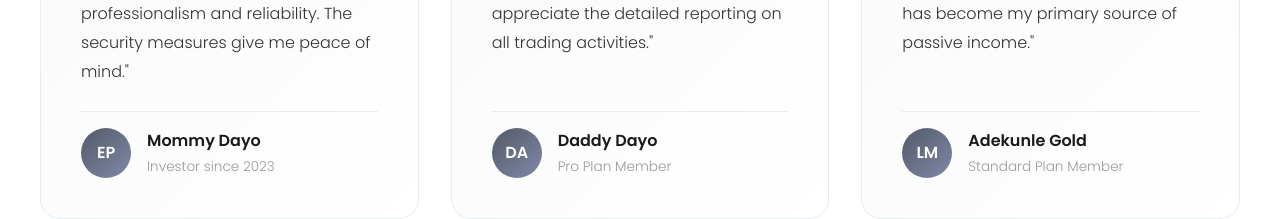
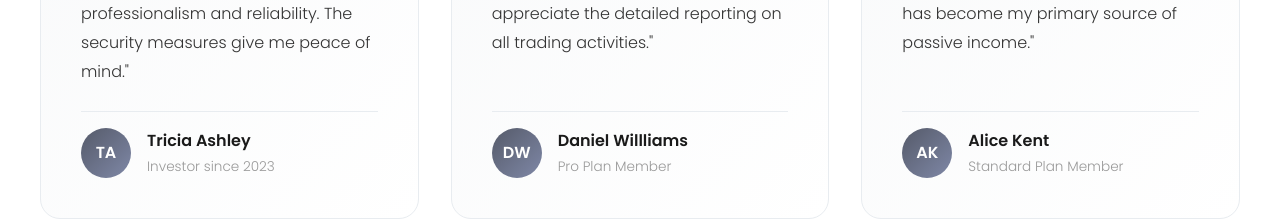
Before and after one commit to Tunechi3/Wallstreet, a React (Vite) app: page / in a window 1280 px wide. Shown: the part 5860-6079 px from the top of the page. Built offline with nearby package versions, Linux system fonts and the light colour scheme; no server answers; a web font is replaced by a local one.

Commit message:
Update testimonials with new names and initials

```diff
--- a/src/pages/Aboutpage.jsx
+++ b/src/pages/Aboutpage.jsx
@@ -545,22 +545,22 @@ const Aboutpage = () => {
             {[
               {
                 text: 'I\'ve been with Wallstreet Trade for two years. The consistency of returns is what keeps me here — week after week, it delivers exactly what it promises. The transparency is unmatched.',
-                name: 'Mommy Dayo',
+                name: 'Tricia Ashley',
                 detail: 'Investor since 2023 · Standard Plan',
-                initials: 'MD',
+                initials: 'TA',
                 highlight: true,
               },
               {
                 text: 'As a former skeptic of online investment platforms, what won me over was their security documentation and third-party audit reports. Once I saw that, I was in. Haven\'t looked back.',
-                name: 'Daddy Dayo',
+                name: 'Daniel Willliams',
                 detail: 'Pro Plan Member · 18 months',
-                initials: 'DD',
+                initials: 'DW',
               },
               {
                 text: 'The expert team really knows what they\'re doing. My portfolio has grown steadily and the detailed activity logs on the dashboard let me see exactly what\'s happening with my money.',
-                name: 'Adekunle Gold',
+                name: 'Alice Kent',
                 detail: 'Standard Plan Member · 2 years',
-                initials: 'AG',
+                initials: 'AK',
               },
             ].map((t, i) => (
               <div className={`ap-testimonial-card ${t.highlight ? 'ap-testimonial-featured' : ''}`} key={i}>
--- a/src/pages/Aboutus.jsx
+++ b/src/pages/Aboutus.jsx
@@ -431,10 +431,10 @@ const Aboutus = () => {
                           </p>
                           <div className="testimonial-author">
                               <div className="author-avatar">
-                                  <span>EP</span>
+                                  <span>TA</span>
                               </div>
                               <div className="author-info">
-                                  <div className="author-name">Mommy Dayo</div>
+                                  <div className="author-name">Tricia Ashley</div>
                                   <div className="author-detail">Investor since 2023</div>
                               </div>
                           </div>
@@ -451,10 +451,10 @@ const Aboutus = () => {
                           </p>
                           <div className="testimonial-author">
                               <div className="author-avatar">
-                                  <span>DA</span>
+                                  <span>DW</span>
                               </div>
                               <div className="author-info">
-                                  <div className="author-name">Daddy Dayo</div>
+                                  <div className="author-name">Daniel Willliams</div>
                                   <div className="author-detail">Pro Plan Member</div>
                               </div>
                           </div>
@@ -471,10 +471,10 @@ const Aboutus = () => {
                           </p>
                           <div className="testimonial-author">
                               <div className="author-avatar">
-                                  <span>LM</span>
+                                  <span>AK</span>
                               </div>
                               <div className="author-info">
-                                  <div className="author-name">Adekunle Gold</div>
+                                  <div className="author-name">Alice Kent</div>
                                   <div className="author-detail">Standard Plan Member</div>
                               </div>
                           </div>
```
